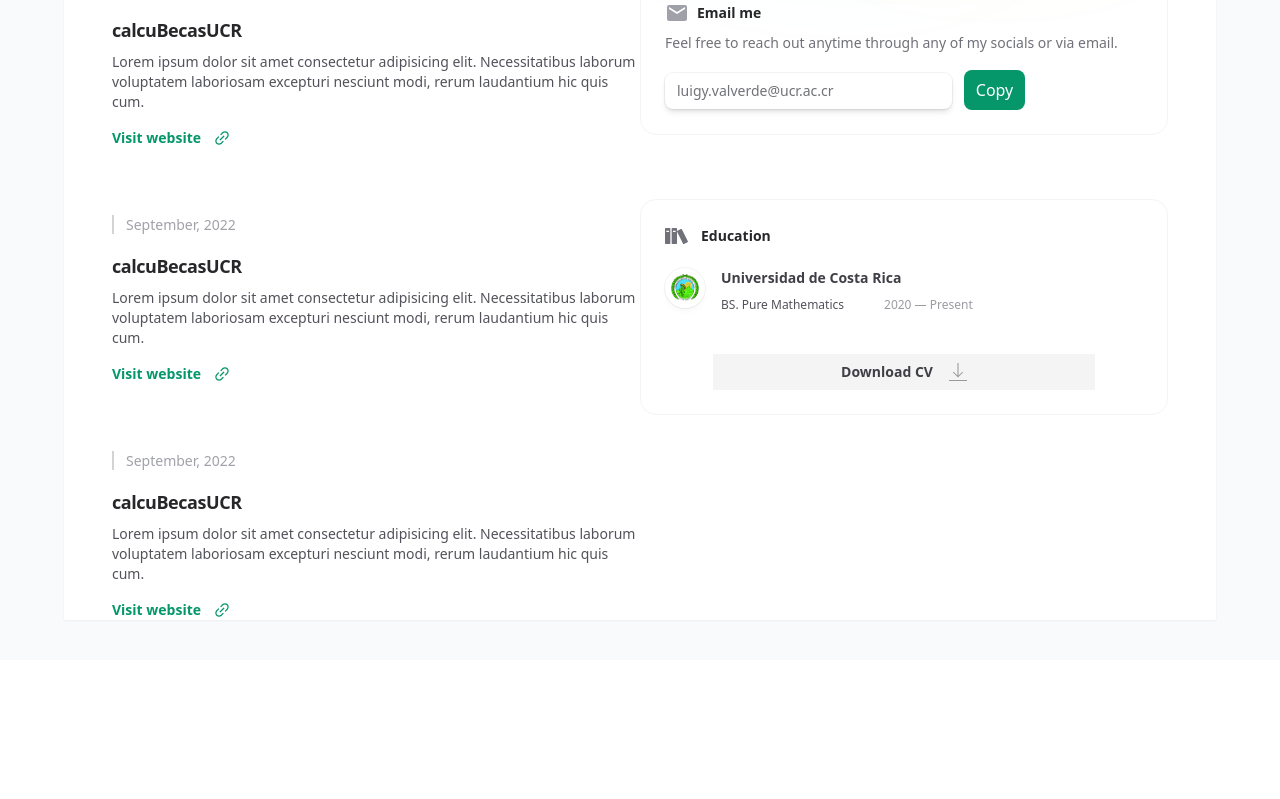
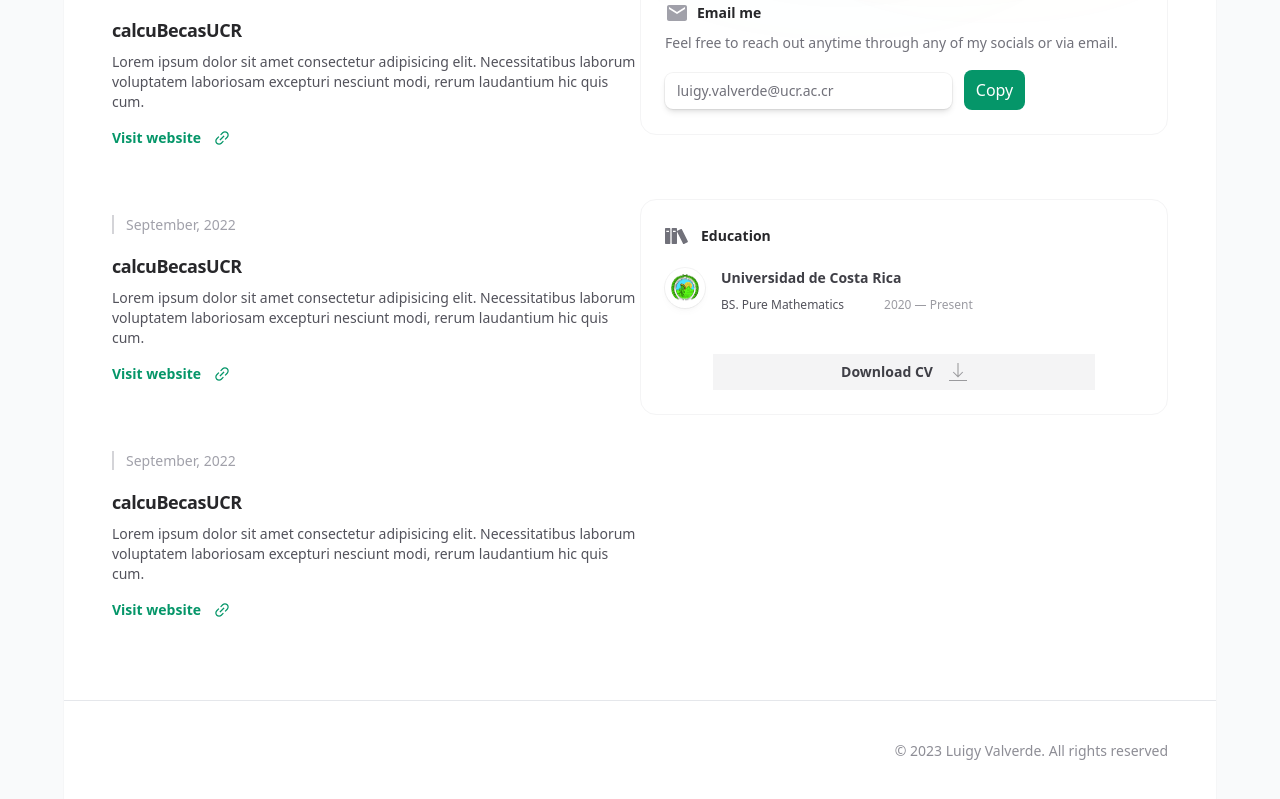
Before and after one commit to luigyy/portfolio, a React (Vite) app: page / in a window 1280 px wide. Shown: the part 619-1418 px from the top of the page. Before the commit the page ends 1279 px from the top, so only its background shows below. Built offline with nearby package versions, Linux system fonts and the light colour scheme.

Commit message:
added footer

```diff
--- a/src/App.tsx
+++ b/src/App.tsx
@@ -2,13 +2,14 @@ import Navbar from "./components/Navbar";
 import ToggleTheme from "./components/ToggleTheme";
 import Hero from "./components/Hero";
 import Content from "./components/Content";
+import Footer from "./components/Footer";
 //
 function App() {
   return (
     // container
-    <div className="bg-gray-50 min-h-screen overflow-hidden pb-10">
+    <div className="bg-gray-50 min-h-screen overflow-hidden  ">
       {/* main card  */}
-      <div className="md:mx-16 bg-white min-h-screen shadow-sm">
+      <div className="md:mx-16 bg-white min-h-screen shadow-sm ">
         {/* navbar  */}
         <div className="relative items-center flex justify-center ">
           <Navbar />
@@ -18,6 +19,7 @@ function App() {
           <Hero />
         </div>
         <Content />
+        <Footer />
       </div>
     </div>
   );
--- /dev/null
+++ b/src/components/Footer.tsx
@@ -0,0 +1,19 @@
+import React from "react";
+
+interface FooterProps {}
+
+const Footer: React.FC<FooterProps> = ({}) => {
+  return (
+    <div className=" flex justify-between px-12 py-10 border-t  mt-20">
+      <div></div>
+      <div>
+        <p className="text-left text-sm text-zinc-500/80 ">
+          © {new Date().getFullYear().toString()} Luigy Valverde. All rights
+          reserved
+        </p>
+      </div>
+    </div>
+  );
+};
+
+export default Footer;
--- a/src/components/Hero.tsx
+++ b/src/components/Hero.tsx
@@ -34,7 +34,7 @@ const Hero: React.FC<HeroProps> = ({}) => {
         </button>
       </span>
 
-      {/* animated spheres  */}
+      {/* blob  */}
       <div>
         <div className="w-60 h-60 bg-emerald-500 absolute right-28 top-14 rounded-full mix-blend-multiply filter blur-3xl opacity-30 animate-blob animation-delay-2000"></div>
         <div className="w-60 h-60 bg-red-500 absolute right-10 top-14 rounded-full mix-blend-multiply filter blur-3xl opacity-30 animate-blob animation-delay-1000"></div>
```
